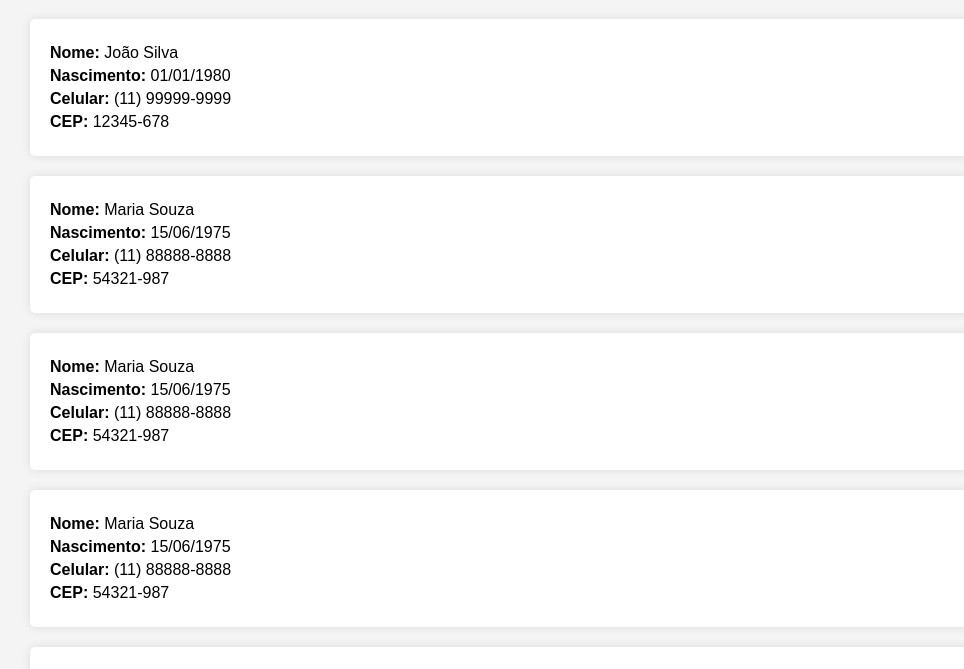
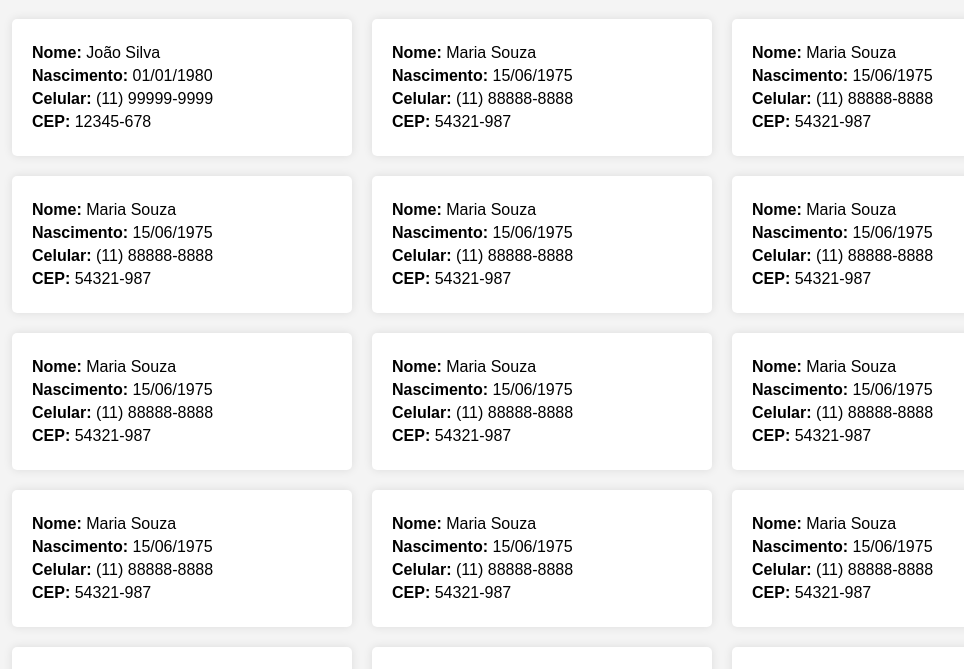
Before and after one commit to desenvolvedormatheus/gerenciamento-clientes, a plain HTML site: page index.html in a window 1280 px wide. Shown: the part 61-730 px from the top of the page, without its empty margins (98-1062 px from the left). Drawn offline with Linux system fonts and the light colour scheme.

Commit message:
Organização dos cards

```diff
--- a/assets/css/cards.css
+++ b/assets/css/cards.css
@@ -9,8 +9,12 @@ body {
     background-color: #f4f4f4;
 }
 .container {
-    width: 80%;
+    width: auto;
     margin: 20px auto;
+    display: flex;
+    flex-wrap: wrap;
+    gap: 20px;
+    justify-content: center;
 }
 h1 {
     text-align: center;
@@ -19,8 +23,8 @@ h1 {
     background-color: #fff;
     border-radius: 5px;
     padding: 20px;
-    margin-bottom: 20px;
     box-shadow: 0 0 10px rgba(0, 0, 0, 0.1);
+    width: 300px;
 }
 .cliente p {
     margin: 5px 0;
--- a/index.html
+++ b/index.html
@@ -1,15 +1,16 @@
 <!DOCTYPE html>
-<html lang="en">
+<html lang="pt-br">
 <head>
 <meta charset="UTF-8">
 <meta name="viewport" content="width=device-width, initial-scale=1.0">
 <link rel="stylesheet" href="assets/css/cards.css">
-<title>Listagem de Clientes</title>
+<title>Gerenciamento de Clientes</title>
 </head>
 <body>
 
+    <h1>Listagem de Clientes</h1>
+
 <div class="container">
-    <h1>Listagem de Clientes</h1>
     <div class="cliente">
         <p><strong>Nome:</strong> João Silva</p>
         <p><strong>Nascimento:</strong> 01/01/1980</p>
```
